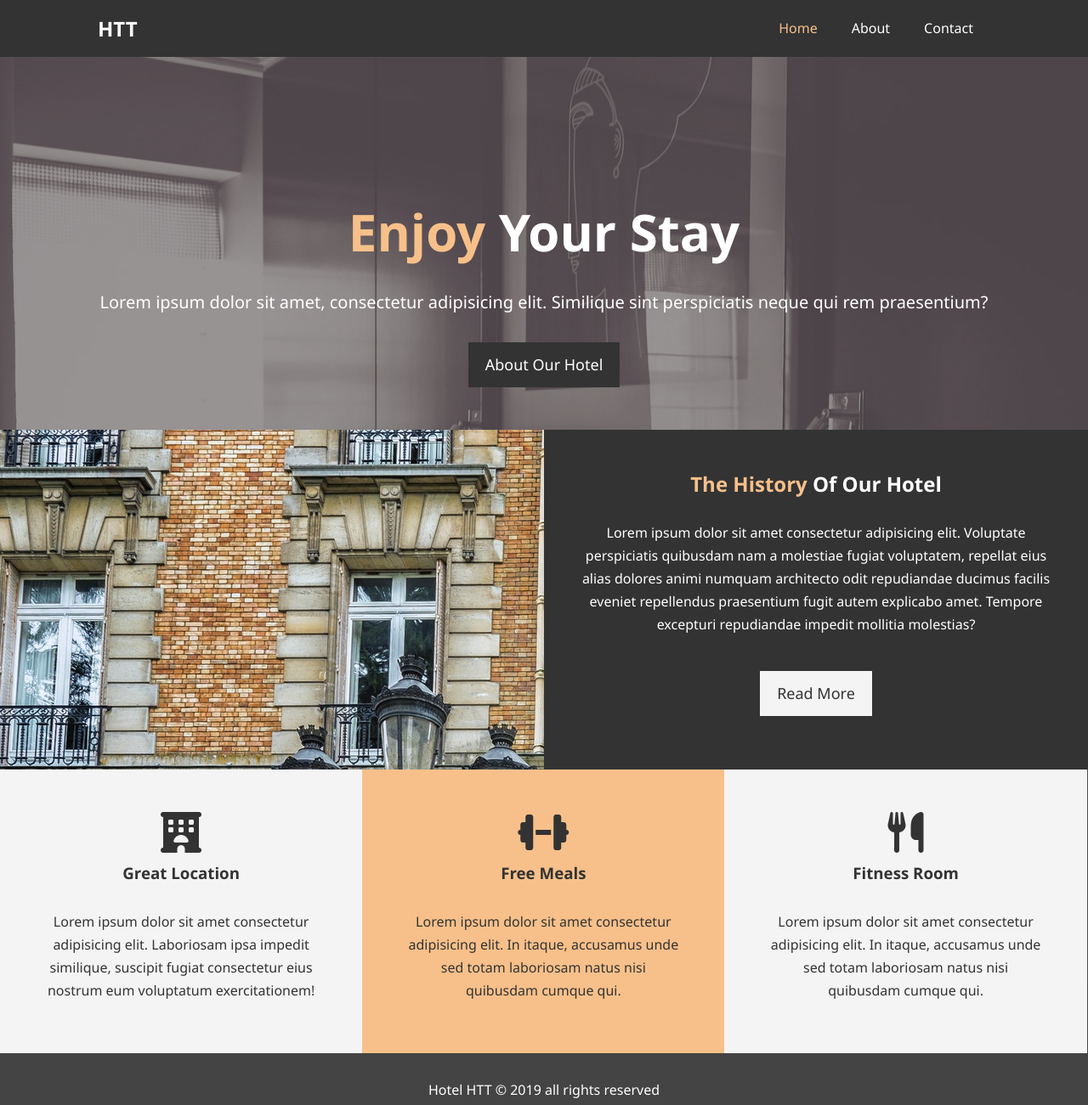
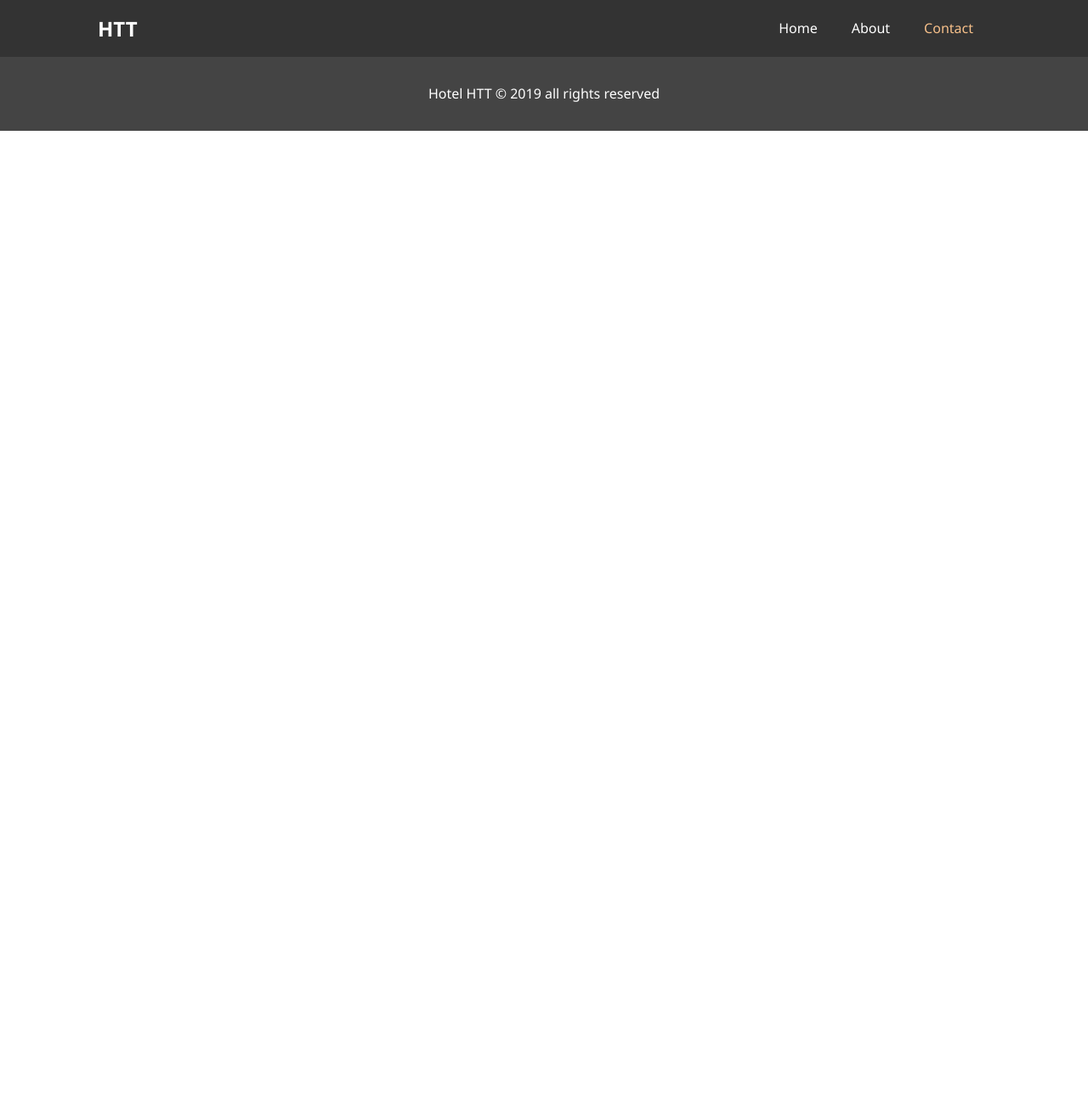
Before and after one commit to CodeMaestroJuan/hotel-website, a plain HTML site: page contact.html in a window 1280 px wide. Shown: the whole page at 85% size. After the commit the page ends 800 px from the top, so only its background shows below. Drawn offline with Linux system fonts and the light colour scheme.

Commit message:
create contact.html

```diff
--- a/contact.html
+++ b/contact.html
@@ -3,13 +3,12 @@
 <head>
     <meta charset="UTF-8">
     <meta name="viewport" content="width=device-width, initial-scale=1.0">
-    <meta name="description"
-        content="A tavern-style setting with different sections dedicated to various authors and time periods">
-    <meta name="keywords"
-        content="Hospitality,Literary Theme,Time Travel Experience,Unique Stay,Immersive Atmosphere,Themed Rooms">
+    <meta name="description"content="A tavern-style setting with different sections dedicated to various authors and time periods">
+    <meta name="keywords"content="Hospitality,Literary Theme,Time Travel Experience,Unique Stay,Immersive Atmosphere,Themed Rooms">
     <script src="https://kit.fontawesome.com/22df93be0c.js" crossorigin="anonymous"></script>
     <link rel="stylesheet" href="css/style.css">
-    <title>Hotel TT | Welcome</title>
+    <script src="https://kit.fontawesome.com/22df93be0c.js" crossorigin="anonymous"></script>
+    <title>Hotel TT | Contact</title>
 </head>
 <body>
     <div>
@@ -17,9 +16,9 @@
             <div class="container">
                 <h1 class="logo"><a href="index.html">HTT</a></h1>
                 <ul>
-                    <li><a class="current" href="index.html">Home</a></li>
+                    <li><a href="index.html">Home</a></li>
                     <li><a href="about.html">About</a></li>
-                    <li><a href="contact.html">Contact</a></li>
+                    <li><a class="current" href="contact.html">Contact</a></li>
                 </ul>
             </div>
 
@@ -27,52 +26,6 @@
         </nav>
     </div>
 
-    <body id="showcase">
-        <div class="container">
-            <div class="showcase-content">
-                <h1><span class="text-primary">Enjoy</span> Your Stay</h1>
-                <p class="lead">Lorem ipsum dolor sit amet, consectetur adipisicing elit. Similique sint perspiciatis
-                    neque qui rem praesentium?</p>
-                <a class="btn" href="about.html">About Our Hotel</a>
-            </div>
-        </div>
-    </body>
-
-    <section id="home-info" class="bg-dark">
-        <div class="info-img"></div>
-        <div class="info-content">
-            <h2><span class="text-primary">The History</span> Of Our Hotel</h2>
-            <p>Lorem ipsum dolor sit amet consectetur adipisicing elit. Voluptate perspiciatis quibusdam nam a molestiae
-                fugiat voluptatem, repellat eius alias dolores animi numquam architecto odit repudiandae ducimus facilis
-                eveniet repellendus praesentium fugit autem explicabo amet. Tempore excepturi repudiandae impedit
-                mollitia molestias?</p>
-            <a href="about.html" class="btn btn-light">Read More</a>
-        </div>
-    </section>
-    <section id="features">
-        <div class="box bg-light">
-            <i class="fa-solid fa-hotel  fa-3x"></i>
-            <h3>Great Location</h3>
-            <p>Lorem ipsum dolor sit amet consectetur adipisicing elit. Laboriosam ipsa impedit similique, suscipit
-                fugiat consectetur eius nostrum eum voluptatum exercitationem!</p>
-        </div>
-        <div class="box bg-primary">
-            <i class="fa-solid fa-dumbbell fa-3x"></i>
-            <h3>Free Meals</h3>
-            <p>Lorem ipsum dolor sit amet consectetur adipisicing elit. In itaque, accusamus unde sed totam laboriosam
-                natus nisi quibusdam cumque qui.</p>
-        </div>
-        <div class="box bg-light">
-            <i class="fa-solid fa-utensils fa-3x"></i>
-            <h3>Fitness Room</h3>
-            <p>Lorem ipsum dolor sit amet consectetur adipisicing elit. In itaque, accusamus unde sed totam laboriosam
-                natus nisi
-                quibusdam cumque qui.</p>
-        </div>
-    </section>
-
-    <div class="clr"></div>
-
     <footer id="main-footer">
         <p>Hotel HTT &copy; 2019 all rights reserved</p>
     </footer>
```
